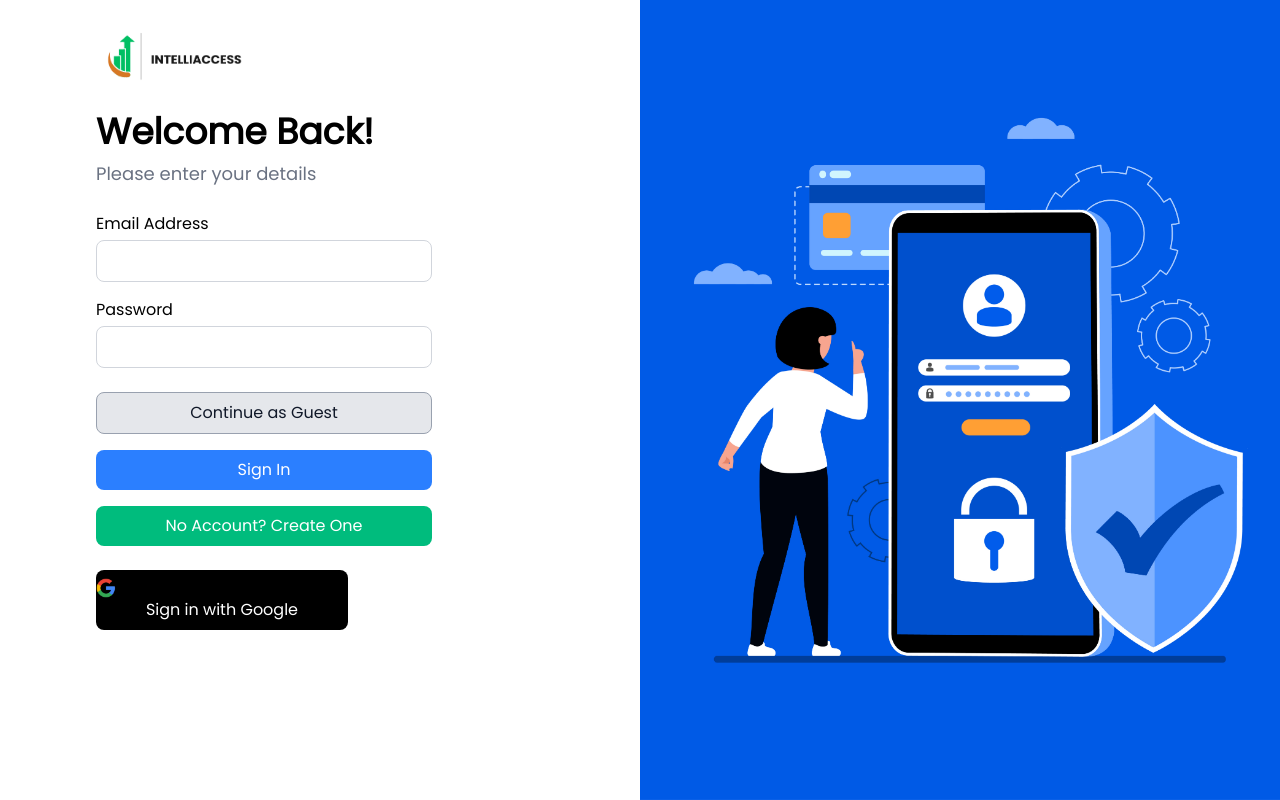
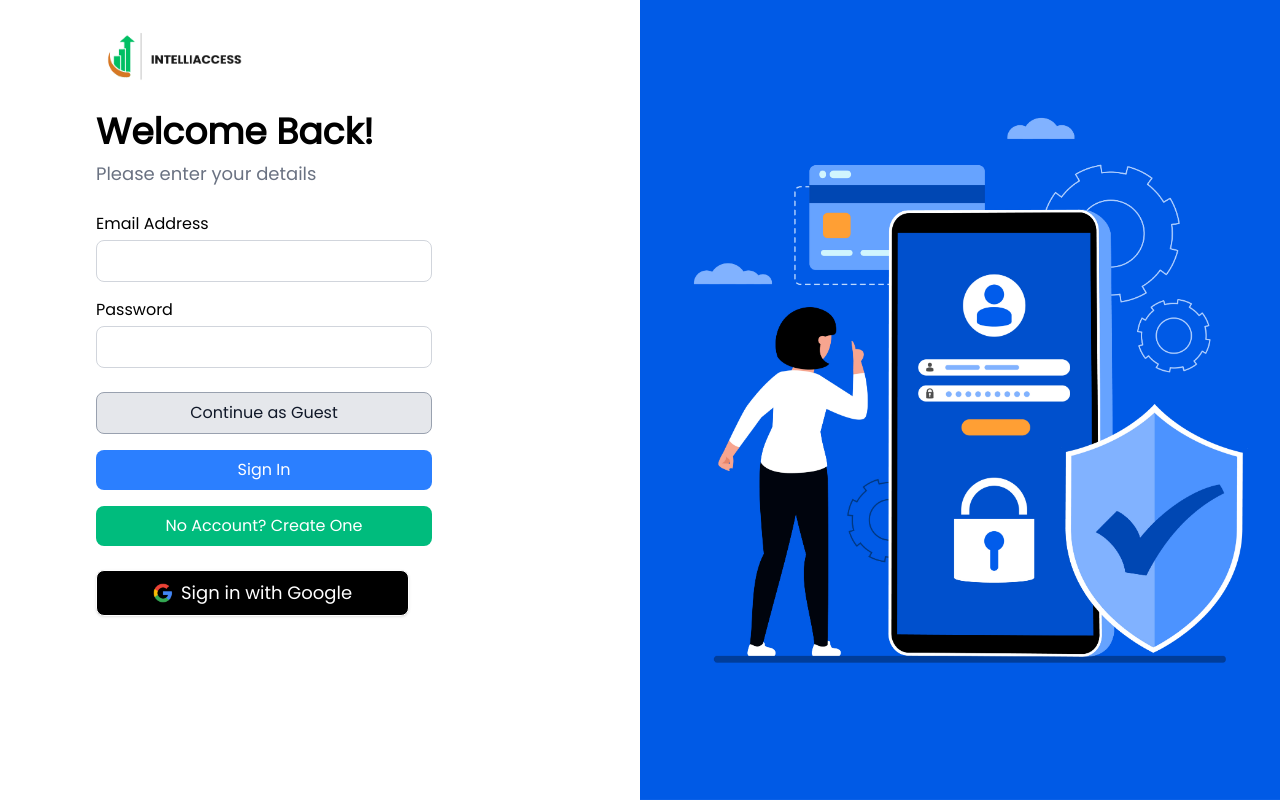
Before and after one commit to udaysharma24/Website-Accessibility-Analyser, a Next.js app in the folder client/: page /login in a window 1280 px wide. Built offline with nearby package versions, Linux system fonts and the light colour scheme.

Commit message:
Fixed alignment issues

```diff
--- a/client/src/app/page.js
+++ b/client/src/app/page.js
@@ -36,7 +36,7 @@ export default function Home() {
         </h1>
 
         <button
-          className="bg-violet-800 hover:bg-violet-950 px-5 py-2 sm:px-6 sm:py-3 md:px-8 md:py-3 mt-6 sm:mt-8 md:mt-10 w-fit rounded-xl cursor-pointer border-2 border-white text-white text-sm sm:text-base md:text-lg drop-shadow-[0_0_3px_white]"
+          className="bg-violet-800 hover:bg-violet-950 px-5 py-2 sm:px-6 sm:py-3 md:px-8 md:py-3 mt-6 sm:mt-8 md:mt-10 w-fit rounded-xl cursor-pointer border-2 border-white text-white text-sm sm:text-base md:text-md drop-shadow-[0_0_3px_white]"
           onClick={handleclick}
         >
           Get Started
--- a/client/src/components/GoogleLoginButton.js
+++ b/client/src/components/GoogleLoginButton.js
@@ -1,10 +1,12 @@
 "use client"
 
 export default function GoogleLoginButton() {
-    return (
-        <button onClick={() => window.location.href = `${process.env.NEXT_PUBLIC_API_URL}/auth/google`} className="w-full md:w-3/4 py-2 rounded-lg mb-4 text-sm sm:text-base hover:bg-blue-600 transition bg-black text-white">
-            <img src="/google-icon.png" alt="Google" className="w-5 h-5" />
-            <span className="text-sm sm:text-base">Sign in with Google</span>
-        </button>
-    )
+  return (
+    <button onClick={()=>(window.location.href = `${process.env.NEXT_PUBLIC_API_URL}/auth/google`)} className="w-full sm:w-auto border px-6 md:px-10 lg:px-14 py-2 rounded-lg shadow flex items-center justify-center gap-2 cursor-pointer bg-black text-white hover:bg-gray-900 transition">
+      <img src="/google-icon.png" alt="Google" className="w-5 h-5" />
+      <span className="text-sm md:text-base lg:text-lg font-medium">
+        Sign in with Google
+      </span>
+    </button>
+  )
 }
```
